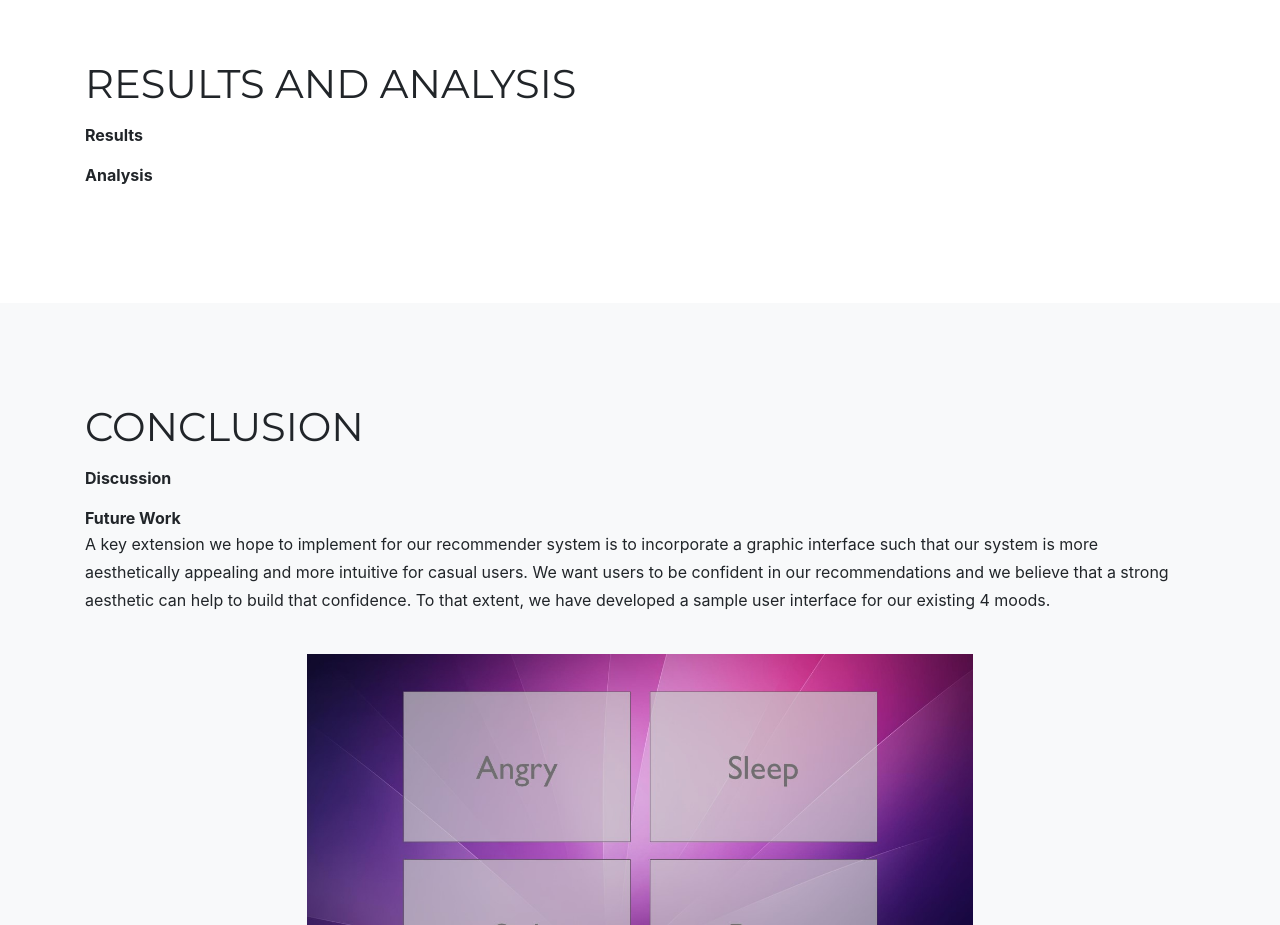
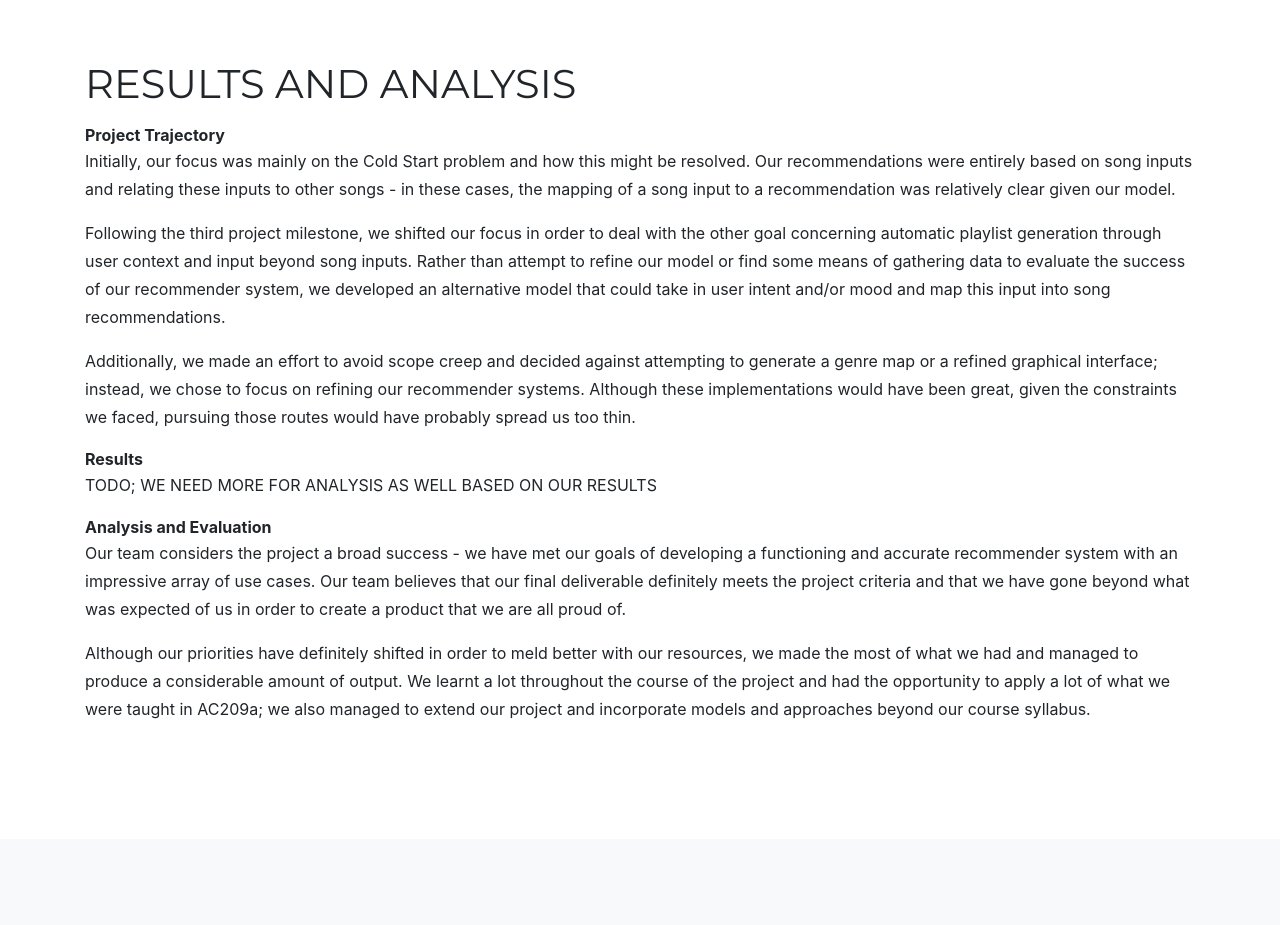
Before and after one commit to suton5/recsys137, a website with bundled scripts: page index.html in a window 1280 px wide. Shown: the part 7260-8185 px from the top of the page. Built offline with nearby package versions, Linux system fonts and the light colour scheme; a web font is replaced by a local one.

Commit message:
Updated our goals

```diff
--- a/index.html
+++ b/index.html
@@ -8,7 +8,7 @@
     <meta name="description" content="">
     <meta name="author" content="">
 
-    <title>CS209A Final Project - Group 137</title>
+    <title>AC209A Final Project - Group 137</title>
 
     <!-- Bootstrap core CSS -->
     <link href="vendor/bootstrap/css/bootstrap.min.css" rel="stylesheet">
@@ -375,12 +375,44 @@
         <div class="row">
             <div class="col-lg-12 text-left">
                 <h2 class="section-heading text-uppercase">Results and Analysis</h2>
+
+                <span><b>Project Trajectory</b></span>
+                <P>
+                    Initially, our focus was mainly on the Cold Start problem and how this might be resolved. Our
+                    recommendations were entirely based on song inputs and relating these inputs to other songs - in
+                    these cases, the mapping of a song input to a recommendation was relatively clear given our model.
+                </P>
+                <p>
+                    Following the third project milestone, we shifted our focus in order to deal with the other goal
+                    concerning automatic playlist generation through user context and input beyond song inputs. Rather
+                    than attempt to refine our model or find some means of gathering data to evaluate the success of
+                    our recommender system, we developed an alternative model that could take in user intent and/or
+                    mood and map this input into song recommendations.
+                </p>
+                <p>
+                    Additionally, we made an effort to avoid scope creep and decided against attempting to generate
+                    a genre map or a refined graphical interface; instead, we chose to focus on refining our recommender
+                    systems. Although these implementations would have been great, given the constraints we faced,
+                    pursuing those routes would have probably spread us too thin.
+                </p>
+
                 <span><b>Results</b></span>
                 <p>
+                    TODO; WE NEED MORE FOR ANALYSIS AS WELL BASED ON OUR RESULTS
                 </p>
 
-                <span><b>Analysis</b></span>
+                <span><b>Analysis and Evaluation</b></span>
                 <p>
+                    Our team considers the project a broad success - we have met our goals of developing a functioning
+                    and accurate recommender system with an impressive array of use cases.
+                    Our team believes that our final deliverable definitely meets the project criteria and that we have
+                    gone beyond what was expected of us in order to create a product that we are all proud of.
+                </p>
+                <p>
+                    Although our priorities have definitely shifted in order to meld better with our resources, we made the
+                    most of what we had and managed to produce a considerable amount of output. We learnt a lot throughout
+                    the course of the project and had the opportunity to apply a lot of what we were taught in AC209a; we also
+                    managed to extend our project and incorporate models and approaches beyond our course syllabus.
                 </p>
             </div>
         </div>
```
